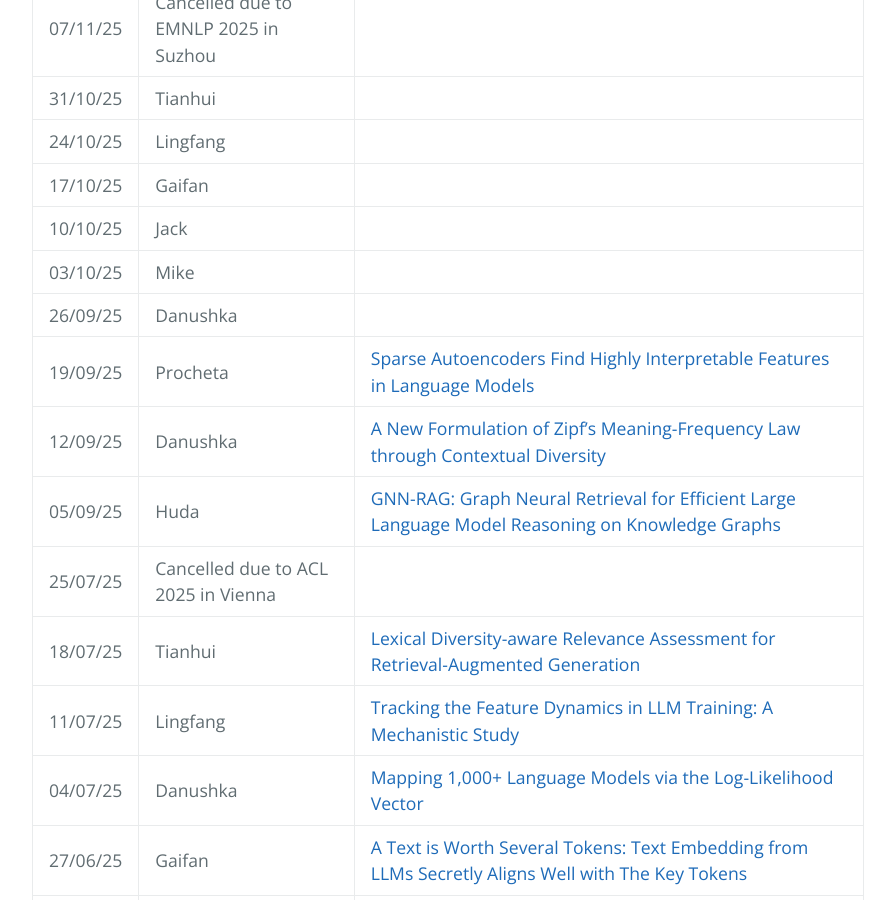
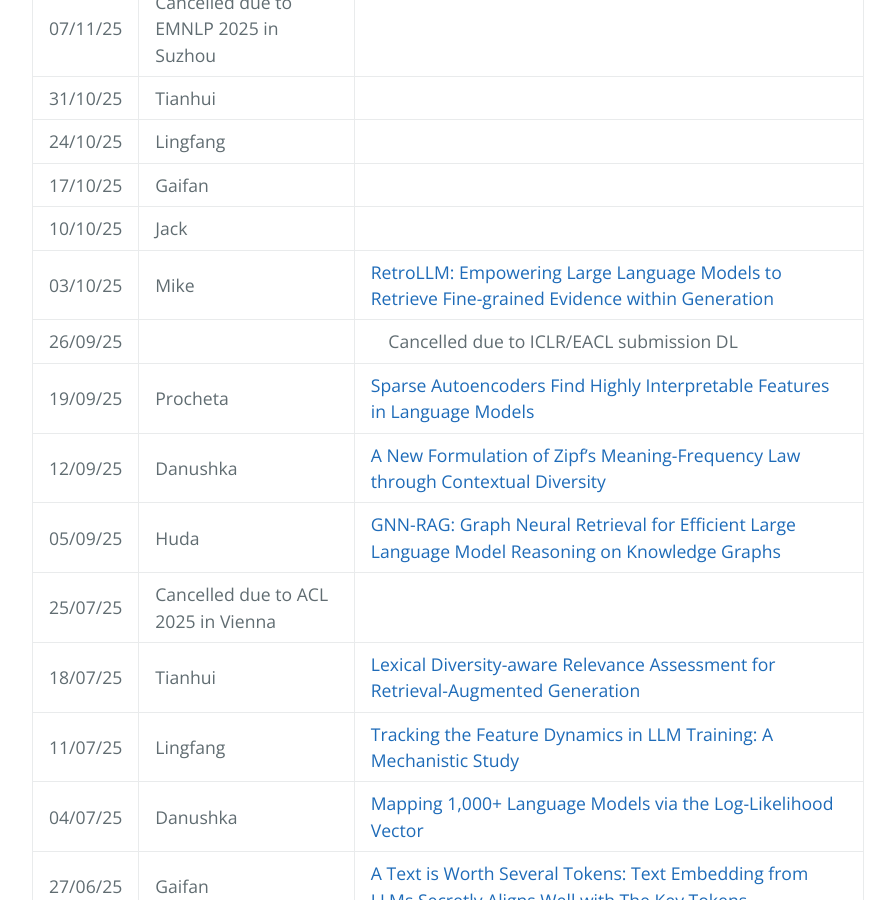
Before and after one commit to LivNLP/livnlp.github.io, a Jekyll site: the page built from reading.md, in a window 1280 px wide and 900 px high, scrolled down 681 px. Shown: the whole window, without its empty margins (192-1087 px from the left). Built offline with Jekyll 4.4.1, drawn with Linux system fonts in a browser that asks for light colours.

Commit message:
Update reading.md

```diff
--- a/reading.md
+++ b/reading.md
@@ -19,8 +19,8 @@ We meet on a weely basis to discuss recent research papers. Here is the schedule
 | 24/10/25|  Lingfang |
 | 17/10/25|  Gaifan |
 | 10/10/25|  Jack |
-| 03/10/25|  Mike |
-| 26/09/25|  Danushka |
+| 03/10/25|  Mike | [RetroLLM: Empowering Large Language Models to Retrieve Fine-grained Evidence within Generation](https://aclanthology.org/2025.acl-long.819/)
+| 26/09/25|   |　Cancelled due to ICLR/EACL submission DL
 | 19/09/25|  Procheta | [Sparse Autoencoders Find Highly Interpretable Features in Language Models](https://arxiv.org/abs/2309.08600)
 | 12/09/25|  Danushka | [A New Formulation of Zipf’s Meaning-Frequency Law through Contextual Diversity](https://aclanthology.org/2025.acl-long.744/)
 | 05/09/25|  Huda | [GNN-RAG: Graph Neural Retrieval for Efficient Large Language Model Reasoning on Knowledge Graphs](https://aclanthology.org/2025.findings-acl.856/)
```
